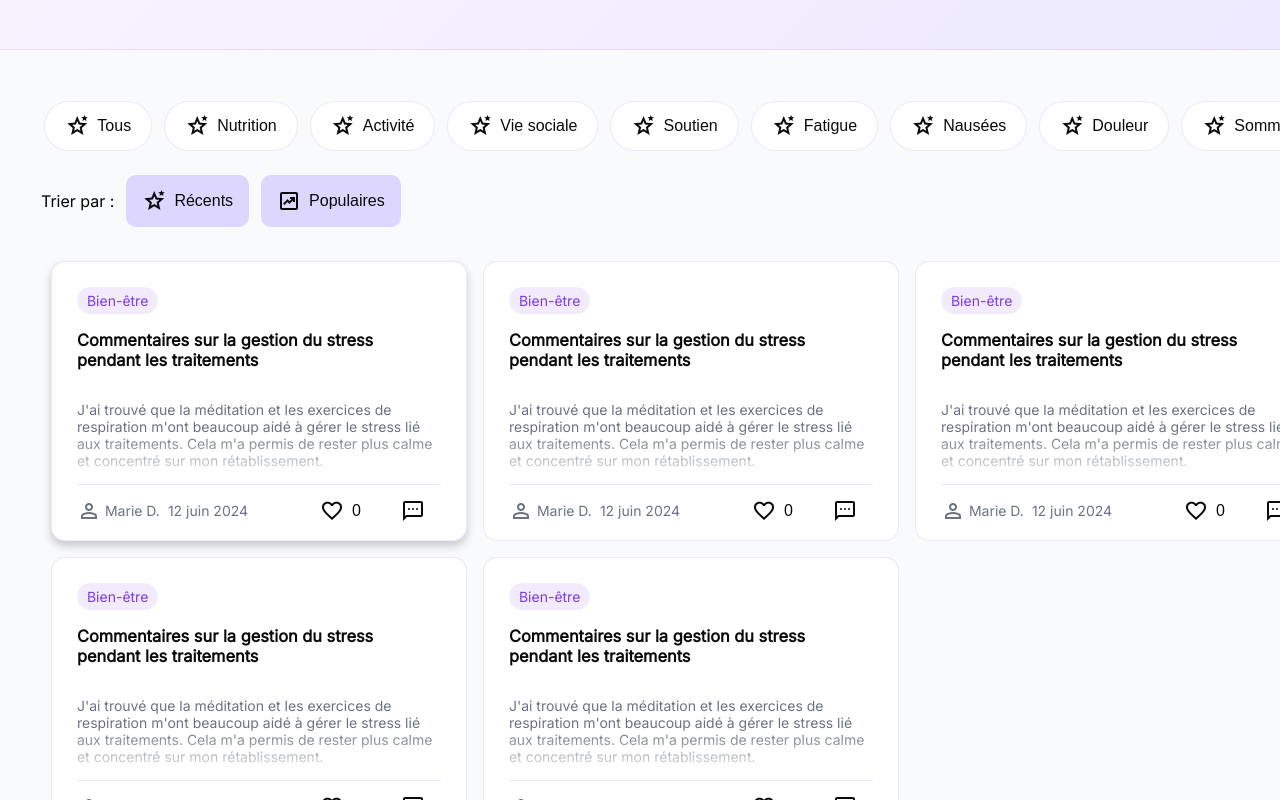
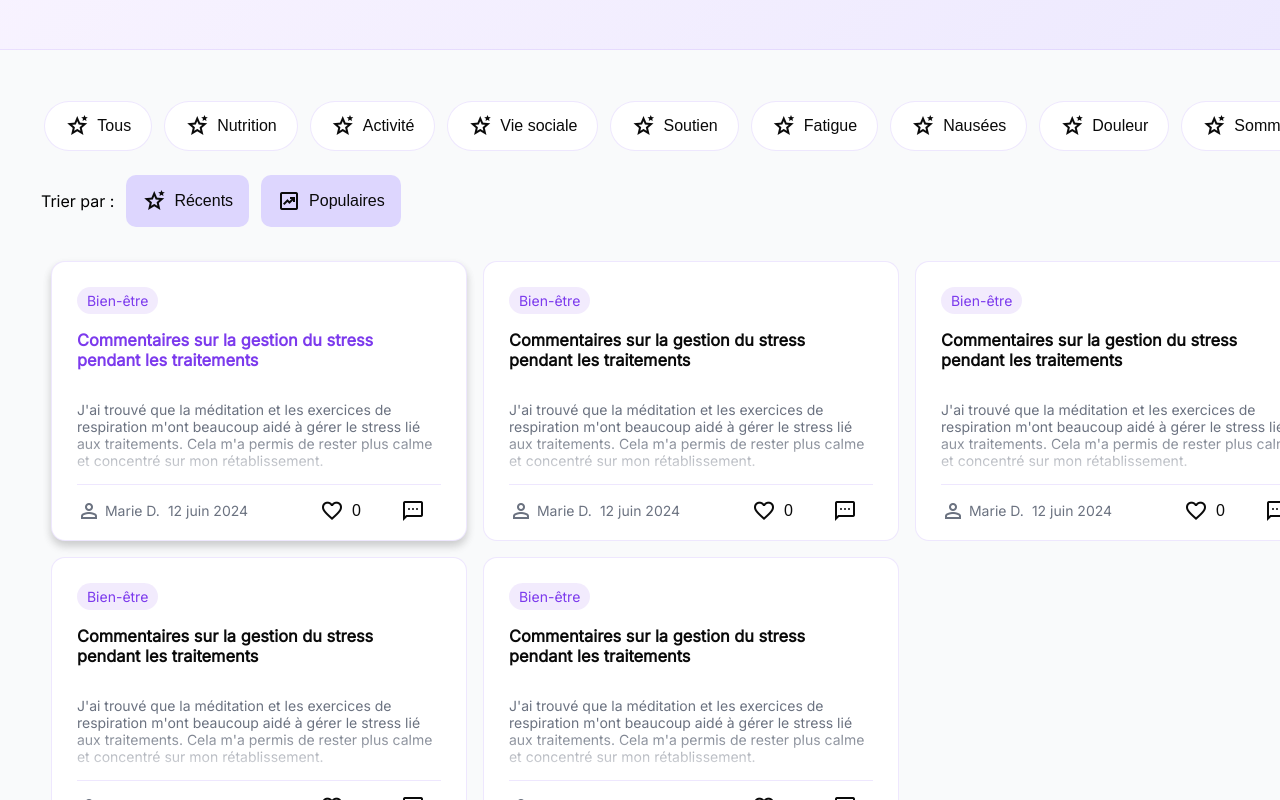
Before and after one commit to Tay9875/Conception-technique-Creative, a React (Create React App) app in the folder client/: page / in a window 1280 px wide. In both pictures the pointer is over the element 258 px from the left and 832 px from the top of the page. Shown: the part 432-1232 px from the top of the page. Built offline with nearby package versions, Linux system fonts and the light colour scheme.

Commit message:
fix: artcile hover

```diff
--- a/client/src/styles/BlogCard.css
+++ b/client/src/styles/BlogCard.css
@@ -15,6 +15,7 @@
 
 .blogcard:focus, .blogcard:hover {
     box-shadow: 0 4px 8px 0 rgba(0, 0, 0, 0.1), 0 6px 10px 0 rgba(0, 0, 0, 0.1);
+    color: #7C3AED;
 }
 
 .blogcard-container {
```
